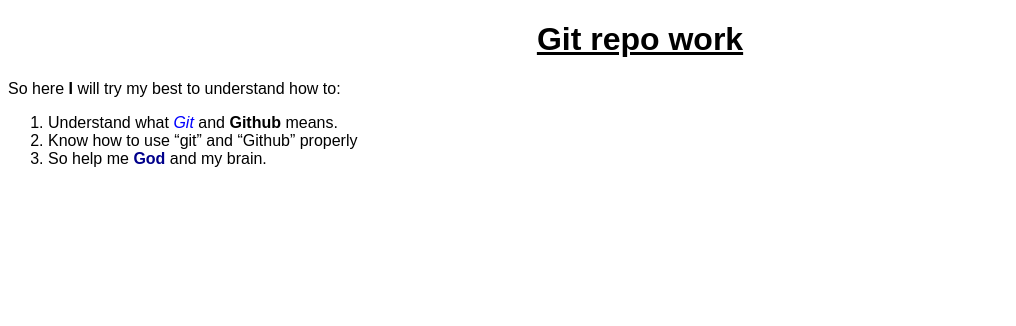
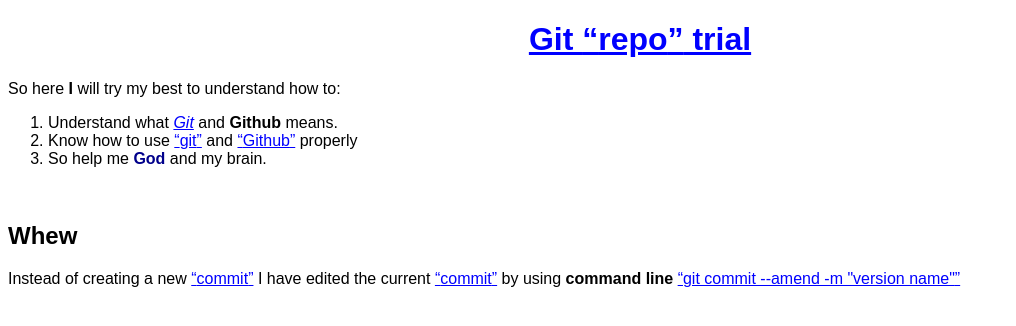
Before and after one commit to Notobd/repotrial, a plain HTML site: page index.html in a window 1280 px wide. Shown: the whole page, without its empty margins (0-1016 px from the left). Drawn offline with Linux system fonts and the light colour scheme.

Commit message:
Version 2.2

```diff
--- a/index.html
+++ b/index.html
@@ -7,12 +7,19 @@
     <title>Mygittrial</title>
   </head>
   <body>
-    <h1>Git repo work</h1>
+    <h1>Git <q>repo</q> trial</h1>
     <p>So here <b>I</b> will try my best to understand how to:</p>
     <ol>
       <li>Understand what <em>Git</em> and <strong>Github</strong> means.</li>
       <li>Know how to use <q>git</q> and <q>Github</q> properly</li>
       <li>So help me <b>God</b> and my <span class="special">brain.</span></li>
     </ol>
+    <br />
+    <h2>Whew</h2>
+    <p>
+      Instead of creating a new <q>commit</q> I have edited the current
+      <q>commit</q> by using <b>command line</b>
+      <q>git commit --amend -m "version name"</q>
+    </p>
   </body>
 </html>
--- a/styleee.css
+++ b/styleee.css
@@ -2,10 +2,13 @@
   font-family: Arial, Helvetica, sans-serif;
 }
 h1 {
+  color: blue;
   text-align: center;
   text-decoration: underline;
 }
-em {
+em,
+q {
+  text-decoration: underline;
   color: blue;
 }
 .special {
@@ -14,3 +17,6 @@ em {
 li b {
   color: darkblue;
 }
+h2 {
+  text-overflow: ellipsis;
+}
```
